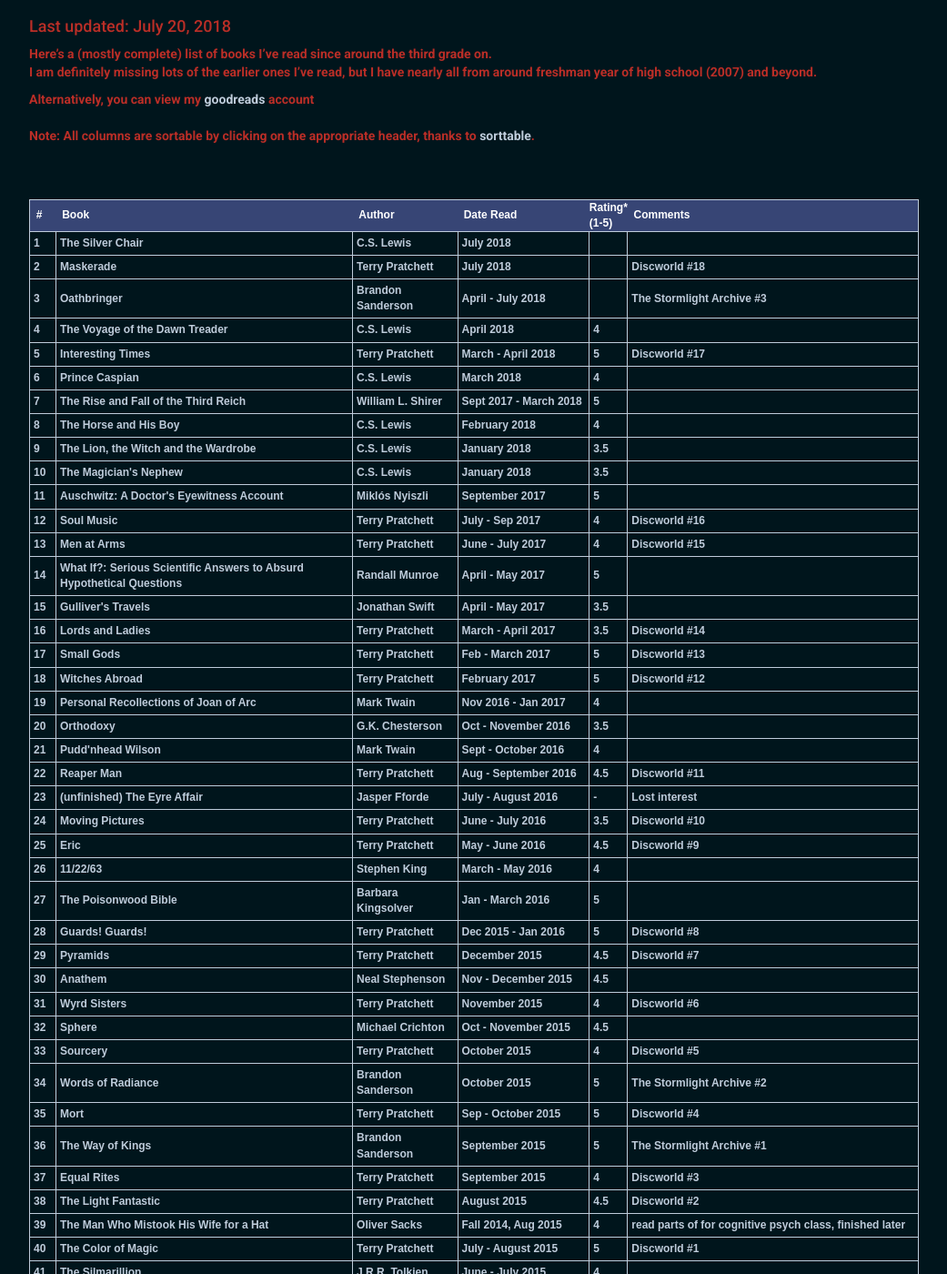
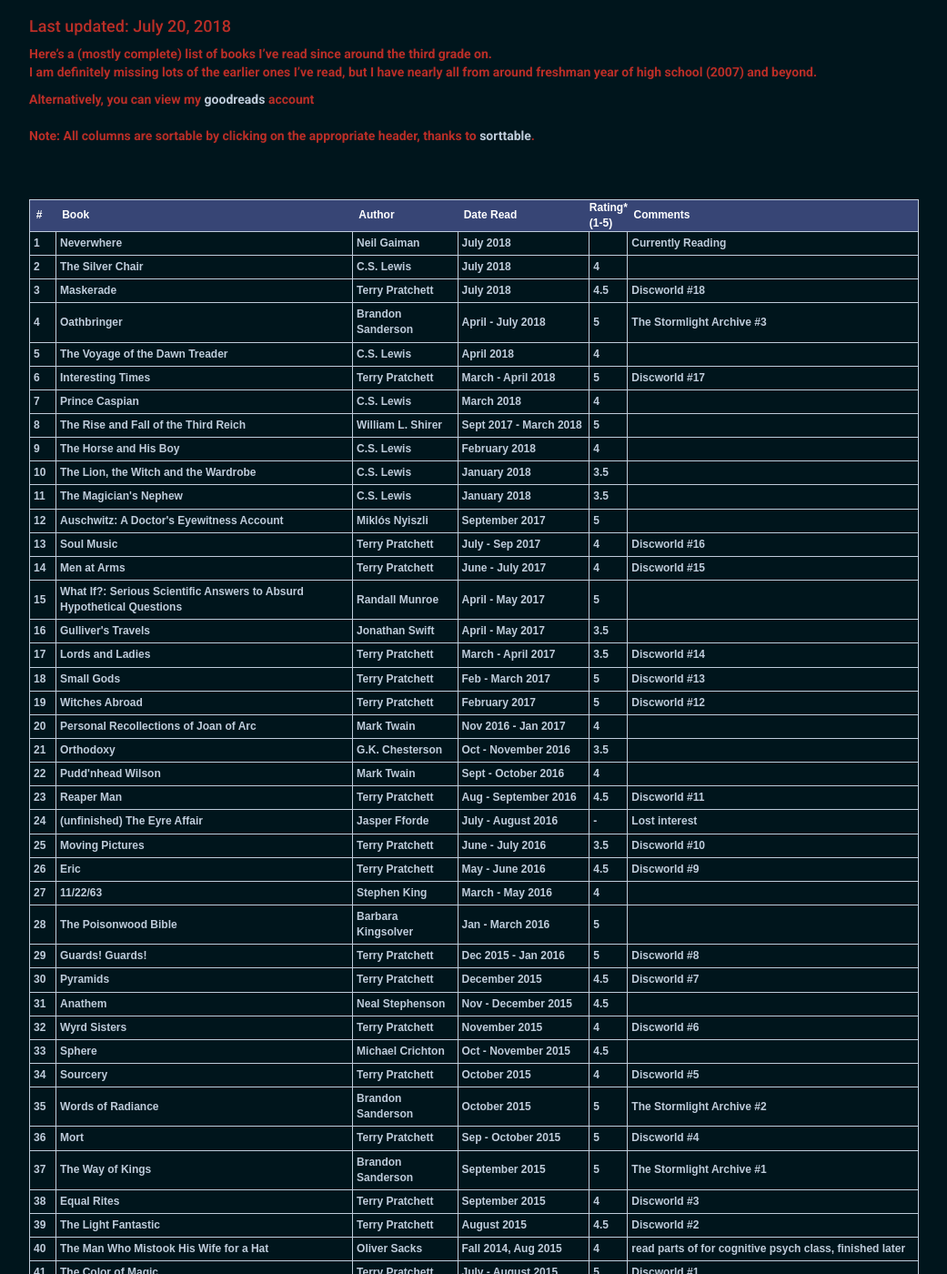
Before and after one commit to JeffSolo/jeffsolo.github.com, a Jekyll site: the page built from _posts/2015-03-30-books.md, in a window 1280 px wide and 1400 px high, scrolled down 249 px. Shown: the whole window at 91% size, without its empty margins (119-1160 px from the left). Built offline with Jekyll 4.4.1, drawn with Linux system fonts in a browser that asks for light colours; nearby versions of some CDN libraries; some of the changed text lies outside the part shown.

Commit message:
updated books

```diff
--- a/_includes/books.html
+++ b/_includes/books.html
@@ -19,9 +19,10 @@
 }
 </style><table class="tableizer-table sortable">
 <tr class="tableizer-firstrow fingerpointer"><th>&nbsp;&nbsp;#</th><th>&nbsp;&nbsp;Book</th><th>&nbsp;&nbsp;Author</th><th>&nbsp;&nbsp;Date Read</th><th>Rating*<br>(1-5)</th><th>&nbsp;&nbsp;Comments</th></tr>
-<tr><td>The Silver Chair</td><td>C.S. Lewis</td><td sorttable_customkey="-44">July 2018</td><td></td><td></td></tr>
-<tr><td>Maskerade</td><td>Terry Pratchett</td><td sorttable_customkey="-43">July 2018</td><td></td><td>Discworld #18</td></tr>
-<tr><td>Oathbringer</td><td>Brandon Sanderson</td><td sorttable_customkey="-42">April - July 2018</td><td></td><td>The Stormlight Archive #3</td></tr>
+<tr><td>Neverwhere</td><td>Neil Gaiman</td><td sorttable_customkey="-45">July 2018</td><td></td><td>Currently Reading</td></tr>
+<tr><td>The Silver Chair</td><td>C.S. Lewis</td><td sorttable_customkey="-44">July 2018</td><td>4</td><td></td></tr>
+<tr><td>Maskerade</td><td>Terry Pratchett</td><td sorttable_customkey="-43">July 2018</td><td>4.5</td><td>Discworld #18</td></tr>
+<tr><td>Oathbringer</td><td>Brandon Sanderson</td><td sorttable_customkey="-42">April - July 2018</td><td>5</td><td>The Stormlight Archive #3</td></tr>
 <tr><td>The Voyage of the Dawn Treader</td><td>C.S. Lewis</td><td sorttable_customkey="-41">April 2018</td><td>4</td><td></td></tr>
 <tr><td>Interesting Times</td><td>Terry Pratchett</td><td sorttable_customkey="-40">March - April 2018</td><td>5</td><td>Discworld #17</td></tr>
 <tr><td>Prince Caspian</td><td>C.S. Lewis</td><td sorttable_customkey="-39">March 2018</td><td>4</td><td></td></tr>
```
Also changed, not shown: 1 other file.
